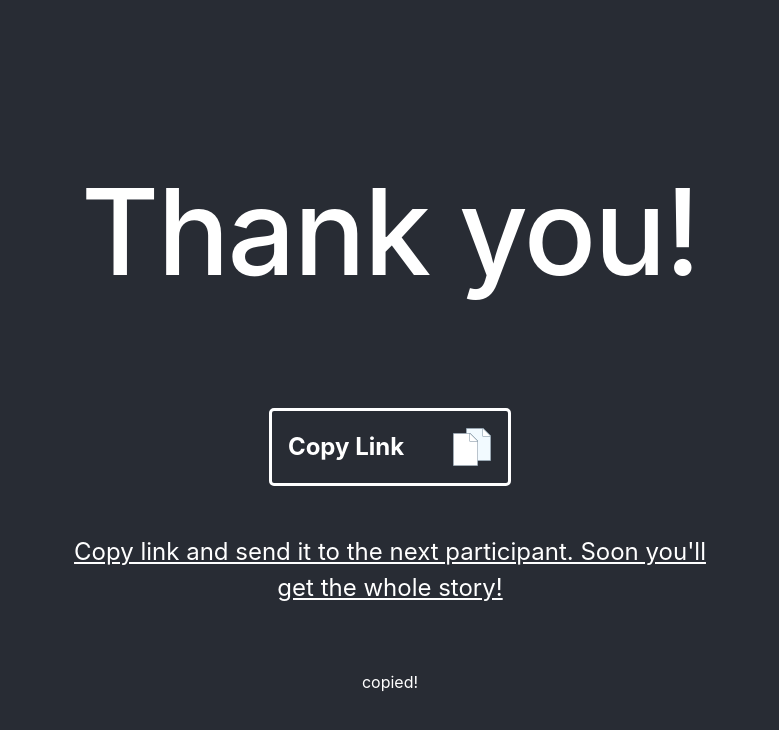
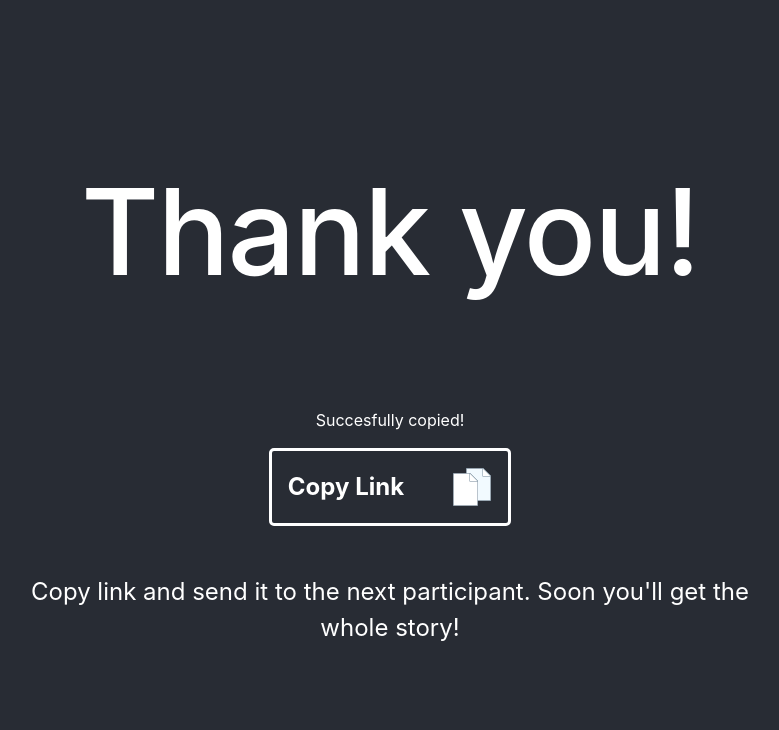
Before and after one commit to CivanErbay/tellzy, a React (Create React App) app: page /story in a window 1280 px wide. Both pictures are taken after a click on the element "Copy Link". Shown: the top 730 px of the page, without its empty margins (250-1029 px from the left). Built offline with nearby package versions, Linux system fonts and the light colour scheme; no server answers.

Commit message:
container to div

```diff
--- a/src/App.css
+++ b/src/App.css
@@ -54,7 +54,6 @@
 }
 .p-cs-true {
     font-size: 1.5rem;
-    text-decoration: underline;
 }
 .copy-cs-true {
     font-size: 1.5rem;
--- a/src/Components/CreatingStory.jsx
+++ b/src/Components/CreatingStory.jsx
@@ -99,14 +99,18 @@ export default class CreatingStory extends Component {
     render() {
         const { submitSuccess, nextLink, isUnfold } = this.state;
         return (
-            <Container className="create-story">
+            <div className="create-story">
                 <Row className="my-5">
                     <Col sm={2}></Col>
                     <Col sm={8} className="h-100">
                         {submitSuccess ? (
                             <div className="d-flex flex-column justify-content-center align-items-center mt-3">
                                 <h1 className="h1-cs-true">Thank you!</h1>
-
+                                {isUnfold && (
+                                    <>
+                                        <p>Succesfully copied!</p>
+                                    </>
+                                )}
                                 <CopyToClipboard
                                     className="clipboard"
                                     text={nextLink}
@@ -128,11 +132,6 @@ export default class CreatingStory extends Component {
                                     participant. Soon you'll get the whole
                                     story!
                                 </p>
-                                {isUnfold && (
-                                    <>
-                                        <p>copied!</p>
-                                    </>
-                                )}
                             </div>
                         ) : (
                             <>
@@ -210,7 +209,7 @@ export default class CreatingStory extends Component {
                     </Col>
                     <Col sm={2}></Col>
                 </Row>
-            </Container>
+            </div>
         );
     }
 }
```
